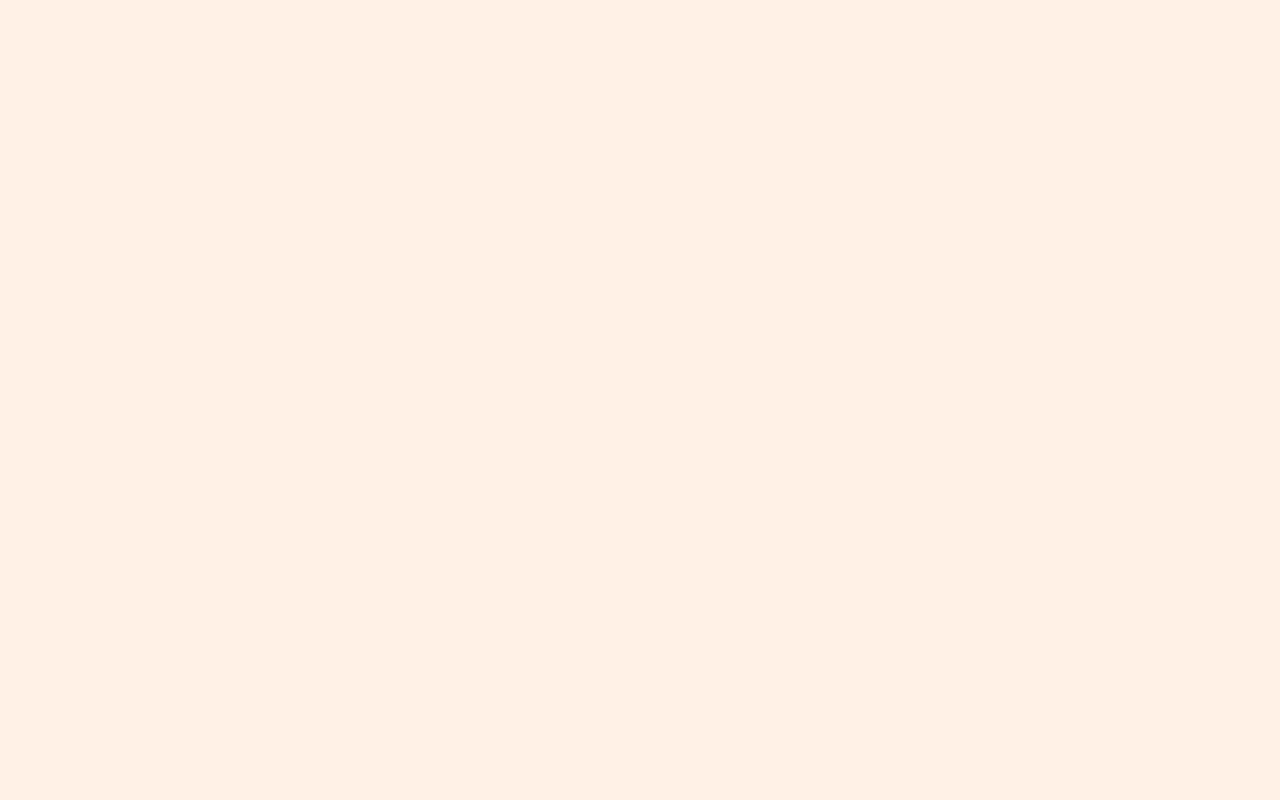
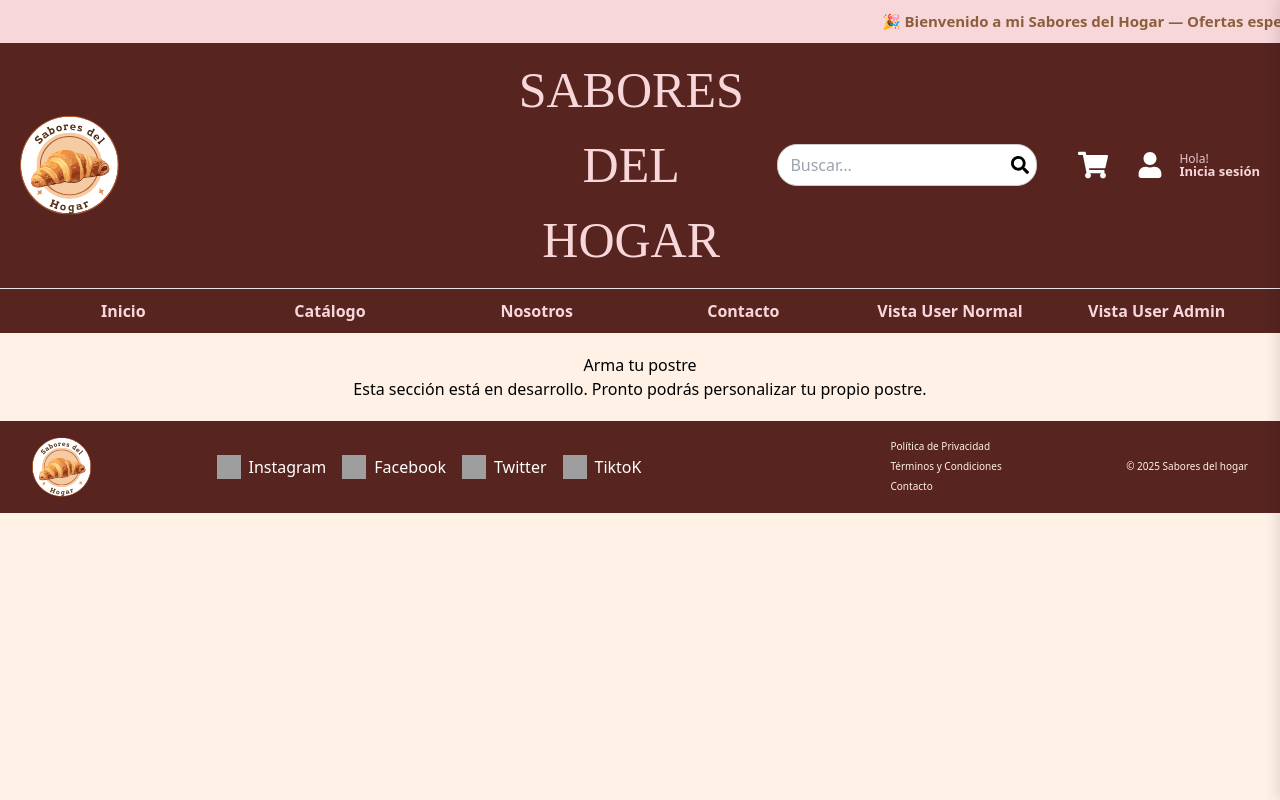
Before and after one commit to Ki4ra1109/sabores-del-hogar, a React (Vite) app in the folder frontend/: page /postre in a window 1280 px wide. Before the commit this address had no page. Built offline with nearby package versions, Linux system fonts and the light colour scheme; grey boxes are pictures that could not be loaded.

Commit message:
feat: creación de la vistas arma tu postre como Postre.jsx

```diff
--- a/frontend/src/routes/AppRouter.jsx
+++ b/frontend/src/routes/AppRouter.jsx
@@ -6,6 +6,7 @@ import Login from "../views/Login/Login";
 import UserNormal from "../views/Users/Normal/UserNormal";
 import UserAdmin from "../views/Users/Admin/UserAdmin";
 import Nosotros from "../views/Nosotros/Nosotros";
+import Postre from "../views/Postre/Postre";
 
 export default function AppRouter() {
   return (
@@ -19,6 +20,7 @@ export default function AppRouter() {
           <Route path="/UserNormal" element={<UserNormal />}/>
           <Route path="/UserAdmin" element={<UserAdmin />}/>
           <Route path="/nosotros" element={<Nosotros />} />
+          <Route path="/postre" element={<Postre />} />
         </Routes>
       </main>
     </Router>
--- a/frontend/src/views/Home/Home.css
+++ b/frontend/src/views/Home/Home.css
@@ -352,3 +352,20 @@
   font-size: 18px;
   color: #555555;
 }
+
+.arma-tu-postre-btn {
+  display: block;
+  margin: 1rem auto 0;
+  padding: 0.6rem 1.2rem;
+  background: #E63946;
+  border: none;
+  border-radius: 0.5rem;
+  color: #fff;
+  font-weight: 600;
+  cursor: pointer;
+  transition: background 0.3s ease;
+}
+
+.arma-tu-postre-btn:hover {
+  background: #d62828;
+}
--- a/frontend/src/views/Home/Home.jsx
+++ b/frontend/src/views/Home/Home.jsx
@@ -329,7 +329,13 @@ export default function Home() {
       <div className="arma-tu-postre-card">
         <div className="arma-tu-postre-content">
           <h2>Arma tu postre</h2>
-          <p>Próximamente...</p>
+          <p>¿No te convencen los postres que ofrecemos? ¡Arma tu postre a gusto tuyo!</p>
+          <button
+                className="arma-tu-postre-btn"
+                onClick={() => navigate("/postre")}
+              >
+                Saber más
+          </button>
         </div>
       </div>
       <Footer/>
--- /dev/null
+++ b/frontend/src/views/Postre/Postre.css
@@ -0,0 +1,10 @@
+@import url('https://fonts.googleapis.com/css2?family=Quicksand:wght@400;600;700&display=swap');
+
+.postre-container {
+    background-color: #FFF1E6;
+    min-height: 100vh;
+    display: flex;
+    flex-direction: column;
+    align-items: center;
+    font-family: 'Quicksand', Arial, sans-serif;
+}
--- /dev/null
+++ b/frontend/src/views/Postre/Postre.jsx
@@ -0,0 +1,16 @@
+import { Footer } from '../../componentes/Footer';
+import { Header } from '../../componentes/Header';
+import './Postre.css';
+
+export default function Postre() {
+  return (
+    <>
+      <Header />
+      <div style={{ padding: '20px', textAlign: 'center' }}>
+        <h1>Arma tu postre</h1>
+        <p>Esta sección está en desarrollo. Pronto podrás personalizar tu propio postre.</p>
+      </div>
+      <Footer />
+    </>
+  );
+}
```
